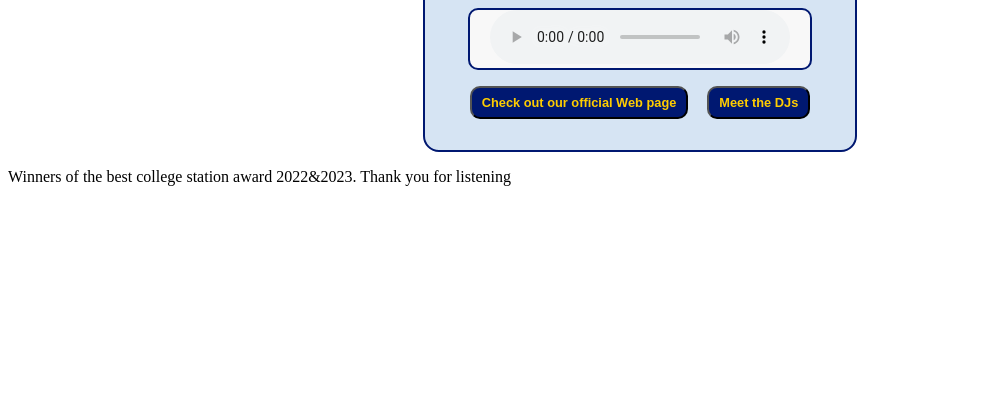
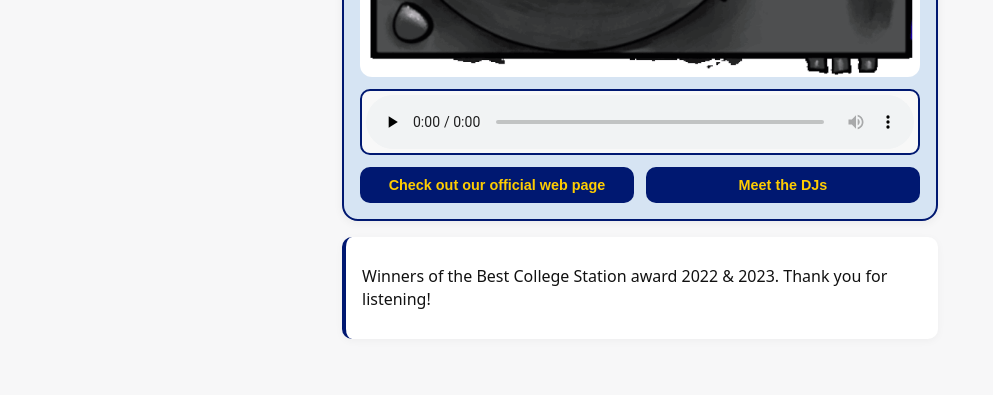
Before and after one commit to Webm07/WLMC-Website-BETA, a plain HTML site: page index.html in a window 1280 px wide. Shown: the part 405-800 px from the top of the page, without its empty margins (0-993 px from the left). Drawn offline with Linux system fonts and the light colour scheme.

Commit message:
SharkyVinyl Prototype

```diff
--- a/index.html
+++ b/index.html
@@ -1,39 +1,61 @@
 <!doctype html>
 <html lang="en">
 <head>
-
-<!-- Google tag (gtag.js) -->
-<script async src="https://www.googletagmanager.com/gtag/js?id=G-D558QCPF1T"></script>
-<script>
-  window.dataLayer = window.dataLayer || [];
-  function gtag(){dataLayer.push(arguments);}
-  gtag('js', new Date());
-
-  gtag('config', 'G-D558QCPF1T');
-</script>
-
-<meta charset="UTF-8">
-<title>WLMC, Landmark College's Streaming Radio Station</title>
-<link rel="stylesheet" href="wlmc.css" type="text/css">
-
+  <meta charset="UTF-8" />
+  <title>WLMC — Landmark College’s Streaming Radio Station</title>
+  <meta name="viewport" content="width=device-width, initial-scale=1" />
+  <link rel="stylesheet" href="wlmc.css" type="text/css" />
 </head>
 
 <body>
-    <div class="playbox">
-        <div>
-            <img class="wlmclogo" src="WLMC-logo+info.png" alt="WLMC Logo" />
-        </div>
-        <div class="wlmcplay">
-            <audio id="radio-player" src="https://wlmc.landmark.edu:8880/stream" autoplay="true" controls="true" volume="1.0" ></audio>
-        </div>
-        <p>
-            <button class="wlmcbutt" onClick="window.open('https://www.landmark.edu/student-life/student-media', '_blank'); return false;" style="margin-right: 15px;">Check out our official Web page</button>
-            <button class="wlmcbutt" onClick="window.open('https://lcvoices.com/about/staff/?schoolyear=Current%20DJs', '_blank'); return false;">Meet the DJs</button>
-        </p>
+  <div class="playbox">
+    <img class="SharkyVinyl"
+         id="vinyl-img"
+         src="SharkyVinyl.png"
+         alt="Sharky Vinyl record" />
+
+    <div class="wlmcplay">
+      <audio
+        id="radio-player"
+        src="https://wlmc.landmark.edu:8880/stream"
+        controls
+        preload="none">
+        Your browser does not support the audio element.
+      </audio>
     </div>
-    </div class="message-box">
-        <p>Winners of the best college station award 2022&2023. Thank you for listening</p>
-    </div>
+
+    <p class="button-row">
+      <button class="wlmcbutt"
+        onclick="window.open('https://www.landmark.edu/student-life/student-media', '_blank', 'noopener'); return false;">
+        Check out our official web page
+      </button>
+      <button class="wlmcbutt"
+        onclick="window.open('https://lcvoices.com/about/staff/?schoolyear=Current%20DJs', '_blank', 'noopener'); return false;">
+        Meet the DJs
+      </button>
+    </p>
+  </div>
+
+  <div class="message-box">
+    <p>Winners of the Best College Station award 2022 &amp; 2023. Thank you for listening!</p>
+  </div>
+
+  <script src="tracking.js"></script>
+  <script>
+    const audio = document.getElementById("radio-player");
+    const vinyl = document.getElementById("vinyl-img");
+
+    audio.addEventListener("play", () => {
+      vinyl.src = "SharkyVinyl.gif";
+    });
+
+    audio.addEventListener("pause", () => {
+      vinyl.src = "SharkyVinyl.png";
+    });
+
+    audio.addEventListener("ended", () => {
+      vinyl.src = "SharkyVinyl.png";
+    });
+  </script>
 </body>
-<script src="tracking.js"></script>
 </html>
--- a/wlmc.css
+++ b/wlmc.css
@@ -1,34 +1,113 @@
 @charset "UTF-8";
-/* CSS Document */
 
-.wlmcbutt {
-    background-color: #001871;
-    color: #ffcd00;
-    border-radius: 10px;
-    font-size: .8em;
-    font-weight: 600;
-    padding: 7px 10px;
-    vertical-align: middle;
+:root {
+  --container-max: 560px;   /* Global container width */
+  --gap: 12px;
+  --radius: 16px;
+
+  /* Landmark brand colors */
+  --blue: #001871;
+  --gold: #ffcd00;
+  --light-blue: #D6E4F3;
+  --light-gray: #F8F8F8;
 }
+
+/* Base page */
+html, body {
+  margin: 0;
+  padding: 0;
+  font-family: system-ui, -apple-system, Segoe UI, Roboto, "Helvetica Neue", Arial, sans-serif;
+  line-height: 1.45;
+  color: #111;
+  background: #f7f7f8;
+}
+
+/* Playbox container */
 .playbox {
-    align-content: center;
-    width: 400px;
+  max-width: var(--container-max);
+  margin: 32px auto 16px;
+  padding: 16px;
   text-align: center;
-    background-color: #D6E4F3;
-    padding: 15px;
-    border-radius: 16px;
-    border: 2px solid #001871;
-    margin-left: auto;
-    margin-right: auto;
-    margin-top: 10px;
+
+  background-color: var(--light-blue);
+  border: 2px solid var(--blue);
+  border-radius: var(--radius);
+  box-shadow: 0 2px 10px rgba(0,0,0,.06);
 }
+
+/* Ensure children align to box */
+.playbox > * {
+  width: 100%;
+  box-sizing: border-box;
+}
+
+/* Logo (if used separately) */
 .wlmclogo {
   width: 200px;
   margin-bottom: 20px;
 }
+
+/* Media */
+.SharkyVinyl {
+  display: block;
+  max-width: 100%;
+  height: auto;
+  margin: 0 auto var(--gap);
+  border-radius: 12px;
+}
+
+/* Audio player wrapper */
 .wlmcplay {
-    background-color: #F8F8F8;
+  margin-bottom: var(--gap);
+  background-color: var(--light-gray);
+  border: 2px solid var(--blue);
   border-radius: 10px;
-    border: 2px solid #001871;
-    margin: 0 28px;
+  padding: 4px;
 }
+
+.wlmcplay audio {
+  width: 100%;
+  display: block;
+  border-radius: 8px;
+  outline: none;
+}
+
+/* Buttons row */
+.button-row {
+  display: flex;
+  gap: var(--gap);
+  flex-wrap: wrap;
+  justify-content: center;
+  margin: 0;
+}
+
+/* Buttons */
+.wlmcbutt {
+  flex: 1 1 220px;
+  padding: 10px 14px;
+
+  background-color: var(--blue);
+  color: var(--gold);
+
+  border: 0;
+  border-radius: 10px;
+  font-size: 0.9em;
+  font-weight: 600;
+  cursor: pointer;
+
+  transition: transform .05s ease-in-out, opacity .15s ease-in-out;
+}
+.wlmcbutt:hover { opacity: .9; }
+.wlmcbutt:active { transform: translateY(1px); }
+
+/* Message box */
+.message-box {
+  max-width: var(--container-max);
+  margin: 0 auto 40px;
+  padding: 12px 16px;
+
+  background: #fff;
+  border-left: 4px solid var(--blue);
+  border-radius: 10px;
+  box-shadow: 0 2px 8px rgba(0,0,0,.04);
+}
```
Also changed, not shown: SharkyVinyl.png (added), 2 other files. Lines whose indentation alone changed are shown as unchanged.
